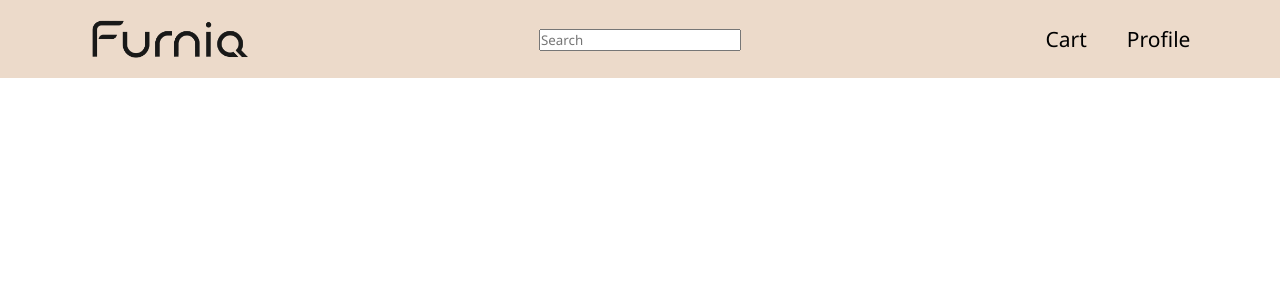
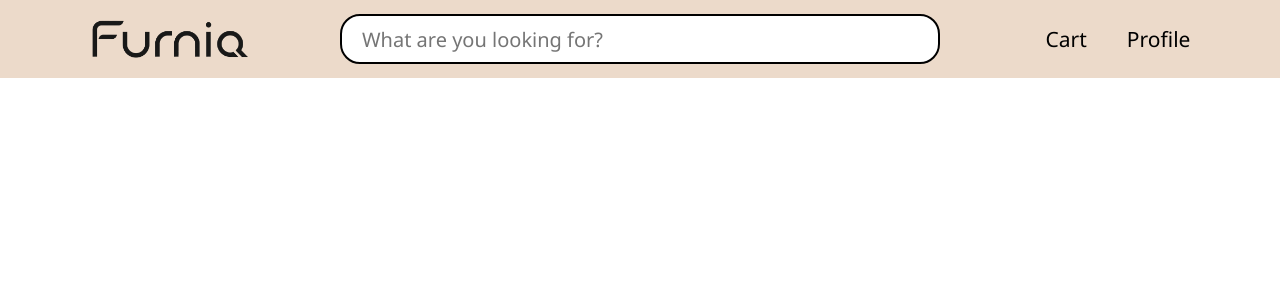
Before and after one commit to zsolti01/FurniqReact, a React (Vite) app: page / in a window 1280 px wide. Shown: the top 300 px of the page. Built offline with nearby package versions, Linux system fonts and the light colour scheme.

Commit message:
Updated the search-box on the Navbar component

```diff
--- a/src/components/Navbar/Navbar.css
+++ b/src/components/Navbar/Navbar.css
@@ -19,6 +19,15 @@
     transform: translateX(-50%);
 }
 
+.search-box input{
+    width: 600px;
+    height: 50px;
+    border: 2px solid black;
+    border-radius: 20px;
+    padding-left: 20px;
+    font-size: 20px;
+}
+
 ul{
     list-style: none;
     padding: 0;
--- a/src/components/Navbar/Navbar.jsx
+++ b/src/components/Navbar/Navbar.jsx
@@ -7,7 +7,7 @@ export default function Navbar() {
         <img src={logoNavbar} alt="Furniq Logo" className='logo'/>
 
         <div className='search-box'>
-            <input type="text" placeholder='Search'/>
+            <input type="text" placeholder='What are you looking for?'/>
         </div>
 
         <ul>
```
